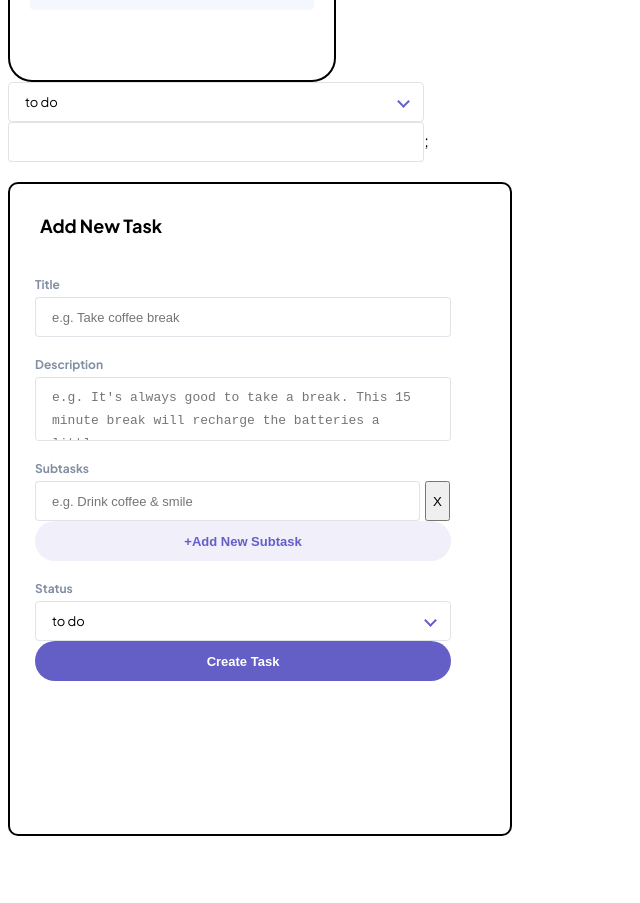
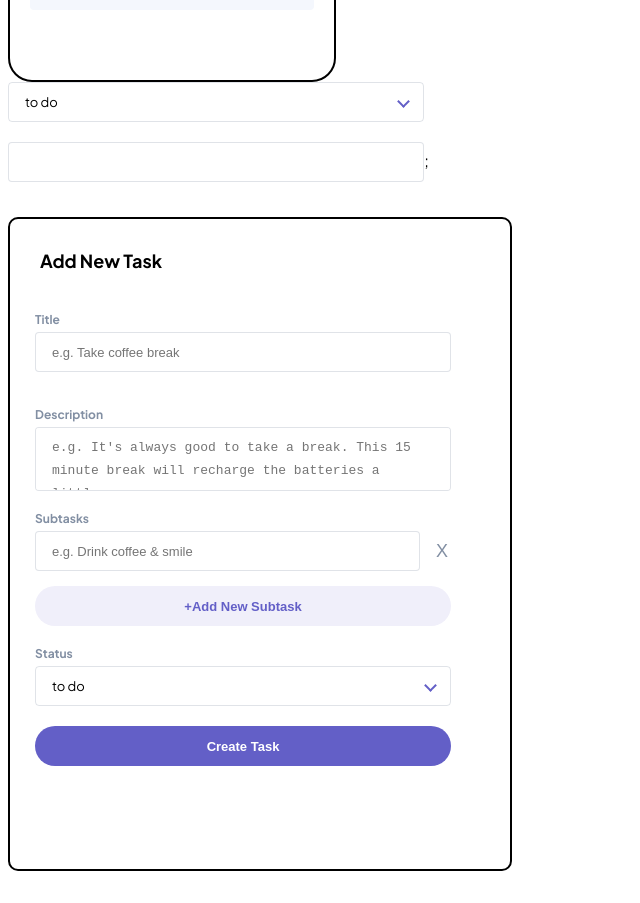
Before and after one commit to ryjw/Kanban-task-management, a Next.js app: page / in a window 1280 px wide. Shown: the part 600-1503 px from the top of the page, without its empty margins (0-640 px from the left). Built offline with nearby package versions, Linux system fonts and the light colour scheme.

Commit message:
working on subtask update

```diff
--- a/src/components/Subtask.jsx
+++ b/src/components/Subtask.jsx
@@ -21,9 +21,9 @@ export default function ListComponent() {
       </div>
       <div className={styles.sections}>
         <label className={styles.subTitle}>Subtasks</label>
-        <div className={styles.temp}>
+        <div className={styles.subtasks}>
           <TextField variant="alt" placeholder="e.g. Drink coffee & smile" />
-          <button>X</button>
+          <button className={styles.xBtn}>X</button>
         </div>
         <Button variant="secondary" content="+Add New Subtask" />
       </div>
--- a/src/partials/_select.module.scss
+++ b/src/partials/_select.module.scss
@@ -5,6 +5,7 @@
   box-sizing: border-box;
   position: relative;
   width: 200px;
+  margin-bottom: 20px;
   user-select: none;
   cursor: pointer;
   border-radius: 4px;
--- a/src/partials/_subtask.module.scss
+++ b/src/partials/_subtask.module.scss
@@ -10,6 +10,7 @@
   border: 2px solid black;
   width: 500px;
   height: 650px;
+  @include sm;
 }
 
 .mainTitle {
@@ -29,7 +30,16 @@
   margin-bottom: 5px;
 }
 
-.temp {
+.subtasks {
   display: flex;
-  gap: 5px;
+  gap: 10px;
 }
+
+.xBtn {
+  border: none;
+  background-color: $white;
+  color: $medium-grey;
+  font-size: 18px;
+  cursor: pointer;
+  margin-top: -15px;
+}
--- a/src/partials/_textfield.module.scss
+++ b/src/partials/_textfield.module.scss
@@ -10,6 +10,7 @@
   box-sizing: border-box;
   padding: 8px 16px;
   color: $medium-grey;
+  margin-bottom: 15px;
   cursor: pointer;
   &:hover {
     border-color: $purple-primary;
```
